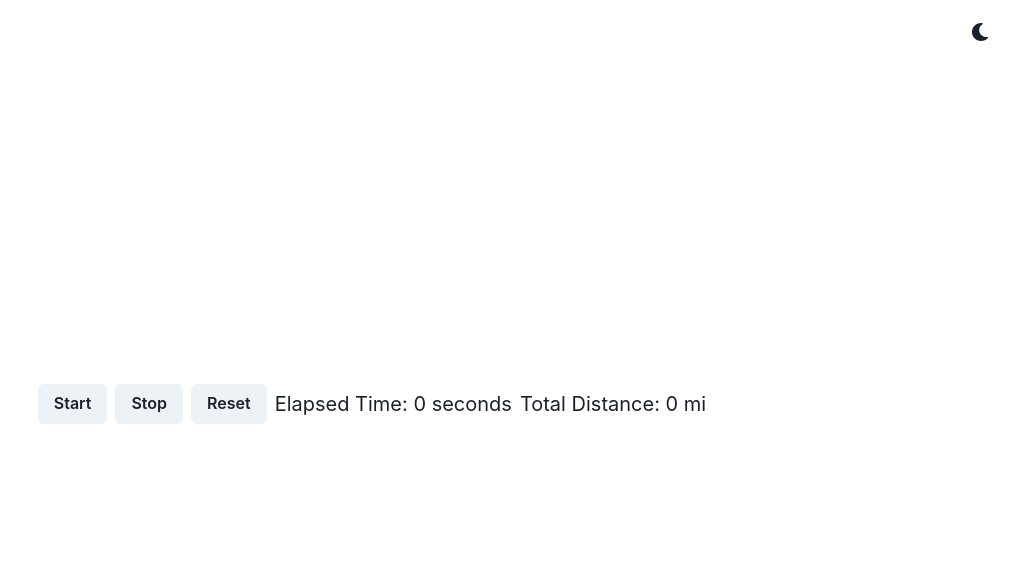
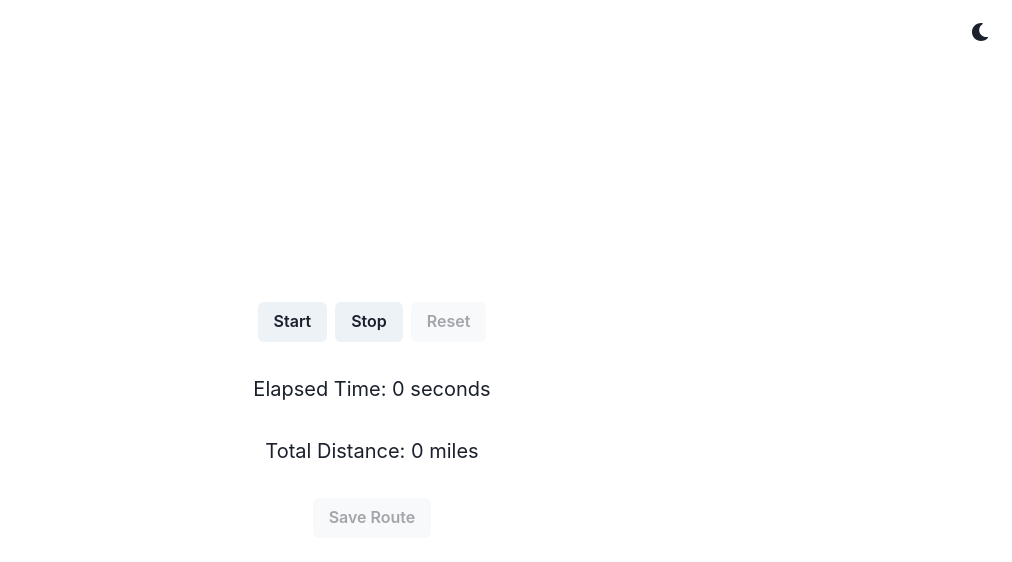
Before and after one commit to acolytec3/run-away, a React (Create React App) app: page / in a window 1280 px wide. Shown: the top 562 px of the page, without its empty margins (268-1280 px from the left). Built offline with nearby package versions, Linux system fonts and the light colour scheme.

Commit message:
Export routes

```diff
--- a/package.json
+++ b/package.json
@@ -14,6 +14,7 @@
     "@types/react": "^16.9.0",
     "@types/react-dom": "^16.9.0",
     "@xstate/react": "^1.6.1",
+    "cheap-ruler": "^3.0.1",
     "framer-motion": "^4.0.0",
     "ipfs": "^0.58.3",
     "ol": "^6.6.1",
--- a/src/components/Timer.tsx
+++ b/src/components/Timer.tsx
@@ -1,6 +1,8 @@
 import React from "react";
-import { Button, HStack, Text, VStack } from "@chakra-ui/react";
-import { getDistanceFromLatLonInMi } from "../util/helpers";
+import { Button, HStack, Text } from "@chakra-ui/react";
+import CheapRuler from "cheap-ruler";
+
+let ruler: CheapRuler;
 
 const Timer = () => {
   const [time, setTime] = React.useState(0);
@@ -10,6 +12,10 @@ const Timer = () => {
   const [distance, setDistance] = React.useState(0);
 
   const start = () => {
+    navigator.geolocation.getCurrentPosition((loc) => {
+      setTracks([loc]);
+      ruler = new CheapRuler(loc.coords.latitude, "miles");
+    });
     const trackerId = navigator.geolocation.watchPosition(
       (loc) => addStep(loc),
       undefined,
@@ -29,25 +35,43 @@ const Timer = () => {
 
   const reset = () => {
     setTime(0);
-    setDistance(0);
     setTracks([]);
     setTracker(0);
+    setDistance(0);
   };
 
   const addStep = (loc: GeolocationPosition) => {
     if (tracks[tracks.length - 1] === loc) return;
     const journey = tracks;
     journey.push(loc);
-    setTracks(journey);
-    const totalDistance =
-      distance +
-      getDistanceFromLatLonInMi(
-        tracks[tracks.length - 1].coords.latitude,
-        tracks[tracks.length - 1].coords.longitude,
-        loc.coords.latitude,
-        loc.coords.longitude
+    const step = journey.length - 1;
+    if (step > 0) {
+      const localDistance = ruler.distance(
+        [journey[step - 1].coords.latitude, journey[step - 1].coords.longitude],
+        [journey[step].coords.latitude, journey[step].coords.longitude]
       );
-    setDistance(totalDistance);
+      setDistance(distance + localDistance);
+    }
+  };
+
+  const saveRoute = async () => {
+    const tracksObject = tracks.map((step) =>
+      Object.assign({
+        lat: step.coords.latitude,
+        lon: step.coords.longitude,
+        timestamp: step.timestamp,
+      })
+    );
+    const route = new Blob([JSON.stringify(tracksObject, null, 2)], {
+      type: "application/json",
+    });
+    const href = await URL.createObjectURL(route);
+    const link = document.createElement("a");
+    link.href = href;
+    link.download = `route.json`;
+    document.body.appendChild(link);
+    link.click();
+    document.body.removeChild(link);
   };
 
   return (
@@ -55,23 +79,17 @@ const Timer = () => {
       <HStack>
         <Button onClick={start}>Start</Button>
         <Button onClick={stop}>Stop</Button>
-        <Button onClick={reset}>Reset</Button>
-        <Text>Elapsed Time: {time / 1000} seconds</Text>
-        <Text>Total Distance: {distance} mi</Text>
+        <Button isDisabled={time === 0} onClick={reset}>
+          Reset
+        </Button>
       </HStack>
-      <VStack>
-        {tracks.slice(tracks.length - 10).map((track) => (
-          <Text key={(Math.random() + track.coords.longitude).toString()}>
-            Step: {track.coords.latitude} {track.coords.longitude}
-            {getDistanceFromLatLonInMi(
-              tracks[tracks.length - 1].coords.latitude,
-              tracks[tracks.length - 1].coords.longitude,
-              track.coords.latitude,
-              track.coords.longitude
-            )}
-          </Text>
-        ))}
-      </VStack>
+      <Text>Elapsed Time: {time / 1000} seconds</Text>
+      <Text>Total Distance: {distance} miles</Text>
+      <HStack>
+        <Button isDisabled={tracks.length === 0} onClick={saveRoute}>
+          Save Route
+        </Button>
+      </HStack>
     </>
   );
 };
```
Also changed, not shown: 2 other files (tests, documents, lock files or other folders).
